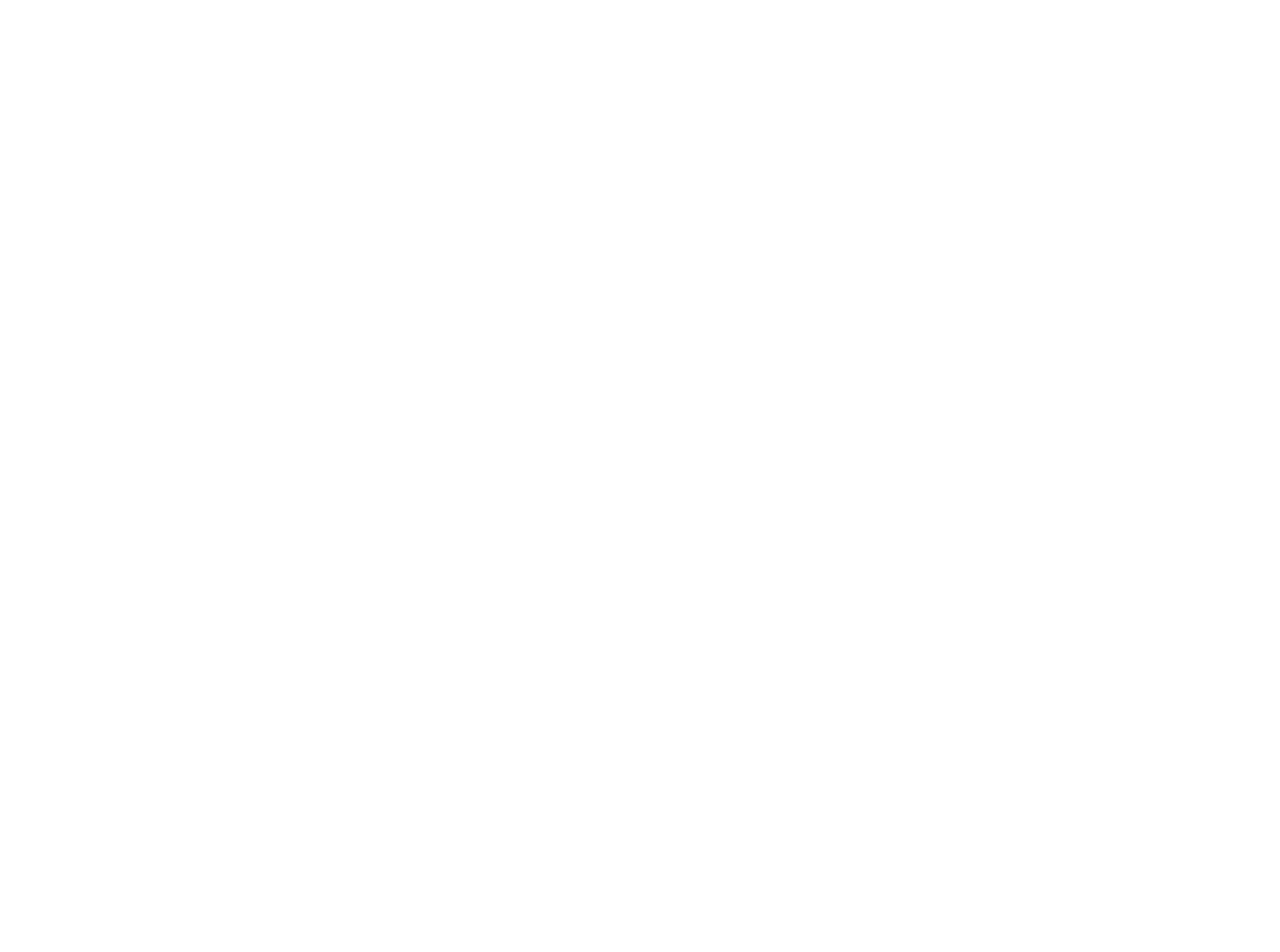
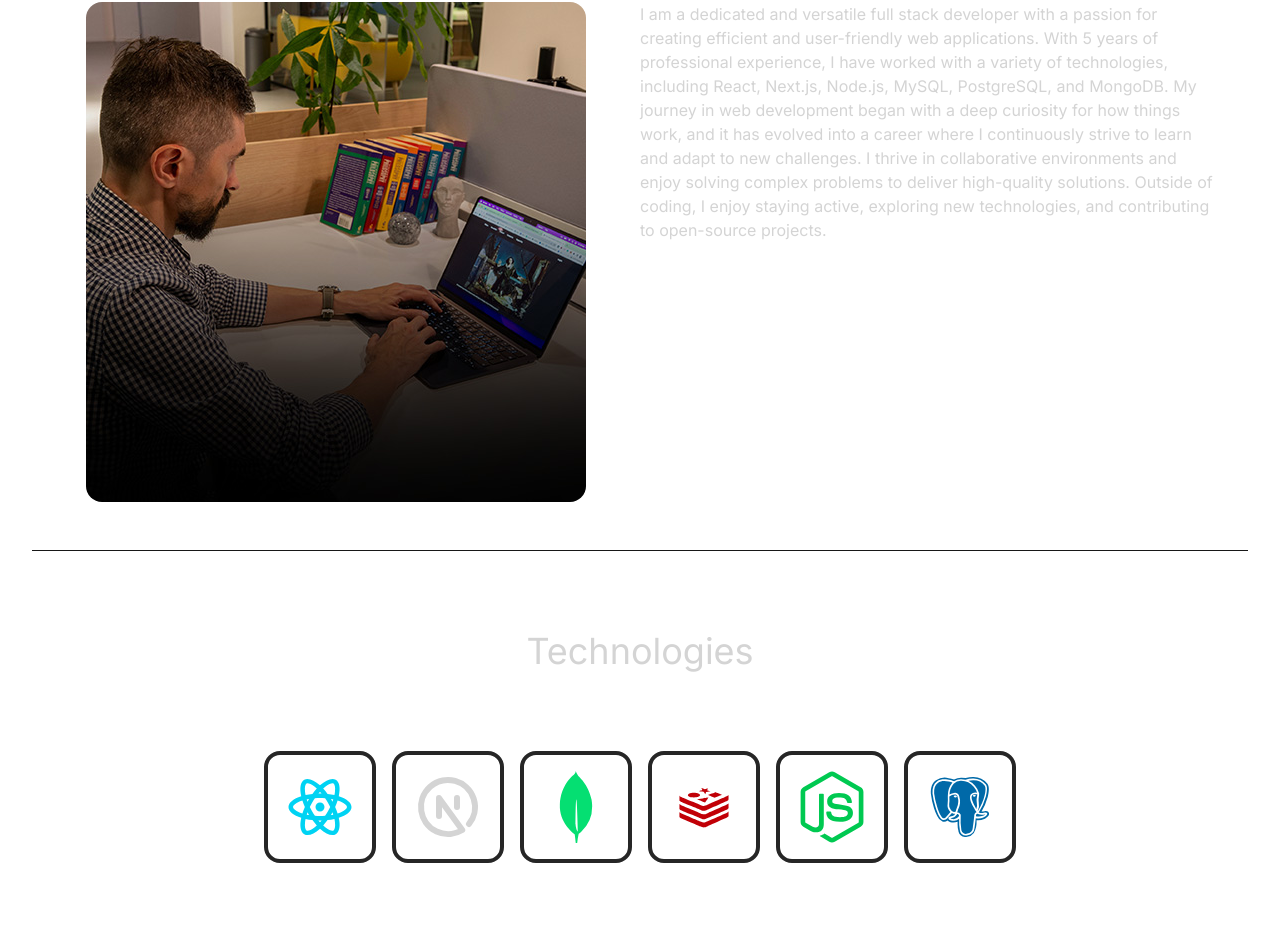
Before and after one commit to fauzan2798/simply-porto, a React (Vite) app: page / in a window 1280 px wide. Shown: the part 1051-2003 px from the top of the page. Before the commit the page ends 901 px from the top, so only its background shows below. Built offline with nearby package versions, Linux system fonts and the light colour scheme.

Commit message:
add-technologies

```diff
--- a/src/App.jsx
+++ b/src/App.jsx
@@ -1,14 +1,20 @@
+import About from "./components/About";
 import Hero from "./components/Hero";
 import Navbar from "./components/Navbar";
+import Technologies from "./components/Technologies";
 
 function App() {
   return (
     <div className="overflow-x-hidden text-neutral-300 antialised selection:bg-cyan-300 selection:text-cyan-900">
-      <div className="flixed top-0 -z-10 h-full w-full"></div>
-      <div className="absolute top-0 z-[-2] h-screen w-screen bg-neutral-950 bg-[radial-gradient(ellipse_80%_80%_at_50%_-20%,rgba(120,119,198,0.3),rgba(255,255,255,0))]"></div>
+      <div className="fixed top-0 -z-10 h-full w-full">
+        <div className="absolute top-0 z-[-2] h-screen w-screen bg-neutral-950 bg-[radial-gradient(ellipse_80%_80%_at_50%_-20%,rgba(120,119,198,0.3),rgba(255,255,255,0))]"></div>
+      </div>
+
       <div className="container mx-auto px-8">
         <Navbar />
         <Hero />
+        <About />
+        <Technologies />
       </div>
     </div>
   );
--- /dev/null
+++ b/src/components/About.jsx
@@ -0,0 +1,27 @@
+import aboutImg from "../assets/about.jpg";
+import { ABOUT_TEXT } from "../constants";
+
+function About() {
+  return (
+    <div className="border-b border-neutral-900 pb-4">
+      <h2 className="my-20 text-center text-4xl">
+        About
+        <span className="text-neutral-500"> Me</span>
+      </h2>
+      <div className="flex flex-wrap">
+        <div className="w-full lg:w-1/2 lg:p-8">
+          <div className="flex items-center justify-center">
+            <img className="rounded-2xl" src={aboutImg} alt="about" />
+          </div>
+        </div>
+        <div className="w-full lg:w-1/2">
+          <div className="flex justify-center lg:justify-start">
+            <p className="my-2 max-w-xl py-6">{ABOUT_TEXT}</p>
+          </div>
+        </div>
+      </div>
+    </div>
+  );
+}
+
+export default About;
--- /dev/null
+++ b/src/components/Technologies.jsx
@@ -0,0 +1,36 @@
+import { RiReactjsLine } from "react-icons/ri";
+import { TbBrandNextjs } from "react-icons/tb";
+import { SiMongodb } from "react-icons/si";
+import { DiRedis } from "react-icons/di";
+import { FaNodeJs } from "react-icons/fa";
+import { BiLogoPostgresql } from "react-icons/bi";
+
+function Technologies() {
+  return (
+    <div className="border-b  border-neutral-800 pb-24">
+      <h1 className="my-20 text-center text-4xl">Technologies</h1>
+      <div className="flex flex-wrap items-center justify-center gap-4">
+        <div className="border-4 rounded-2xl border-neutral-800 p-4">
+          <RiReactjsLine className="text-7xl text-cyan-400" />
+        </div>
+        <div className="border-4 rounded-2xl border-neutral-800 p-4">
+          <TbBrandNextjs className="text-7xl" />
+        </div>
+        <div className="border-4 rounded-2xl border-neutral-800 p-4">
+          <SiMongodb className="text-7xl text-green-400" />
+        </div>
+        <div className="border-4 rounded-2xl border-neutral-800 p-4">
+          <DiRedis className="text-7xl text-red-700" />
+        </div>
+        <div className="border-4 rounded-2xl border-neutral-800 p-4">
+          <FaNodeJs className="text-7xl text-green-500" />
+        </div>
+        <div className="border-4 rounded-2xl border-neutral-800 p-4">
+          <BiLogoPostgresql className="text-7xl text-sky-700" />
+        </div>
+      </div>
+    </div>
+  );
+}
+
+export default Technologies;
```
